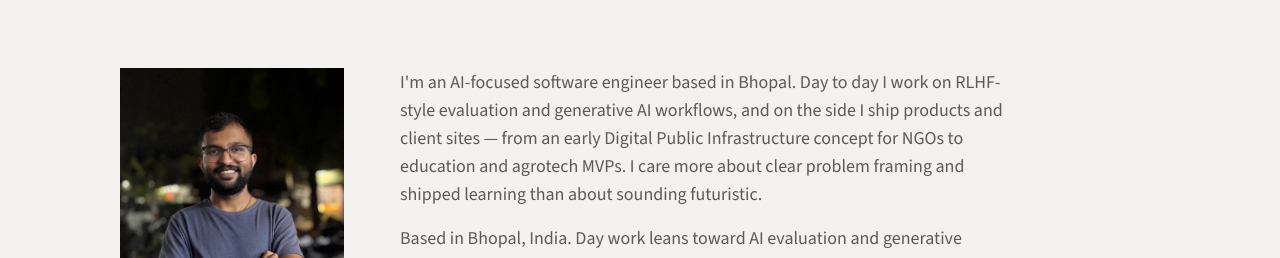
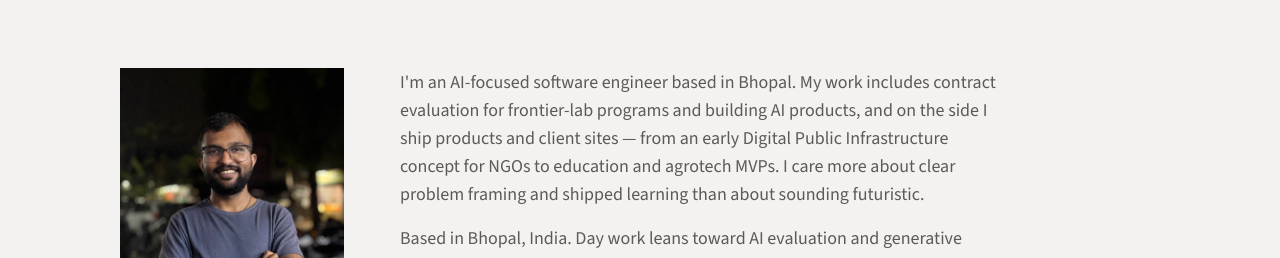
Before and after one commit to ayushrai-hub/ayush-work, a React (Vite) app: page /about in a window 1280 px wide. Shown: the part 300-558 px from the top of the page. Built offline with nearby package versions, Linux system fonts and the light colour scheme; no server answers.

Commit message:
Prepare site truth fix: person.ts

```diff
--- a/src/content/person.ts
+++ b/src/content/person.ts
@@ -11,7 +11,7 @@ export const person: Person = {
   tagline:
     "I build software and AI systems that try to be useful in the real world — civil society tooling, education platforms, and careful model evaluation.",
   positioning:
-    "I'm an AI-focused software engineer based in Bhopal. Day to day I work on RLHF-style evaluation and generative AI workflows, and on the side I ship products and client sites — from an early Digital Public Infrastructure concept for NGOs to education and agrotech MVPs. I care more about clear problem framing and shipped learning than about sounding futuristic.",
+    "I'm an AI-focused software engineer based in Bhopal. My work includes contract evaluation for frontier-lab programs and building AI products, and on the side I ship products and client sites — from an early Digital Public Infrastructure concept for NGOs to education and agrotech MVPs. I care more about clear problem framing and shipped learning than about sounding futuristic.",
   siteUrl: "https://ayush-me.netlify.app",
   resumeUrl:
     "https://drive.google.com/file/d/1JdAckW6i057eYNpdRVLYDMFp2Xo5vyJs/view?usp=sharing",
```
